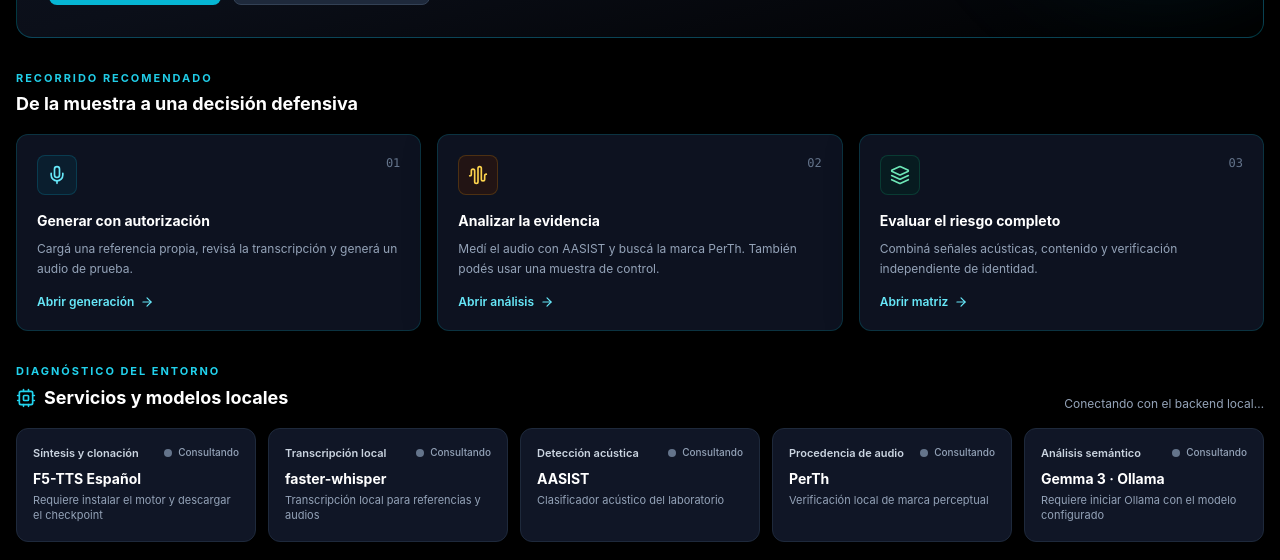
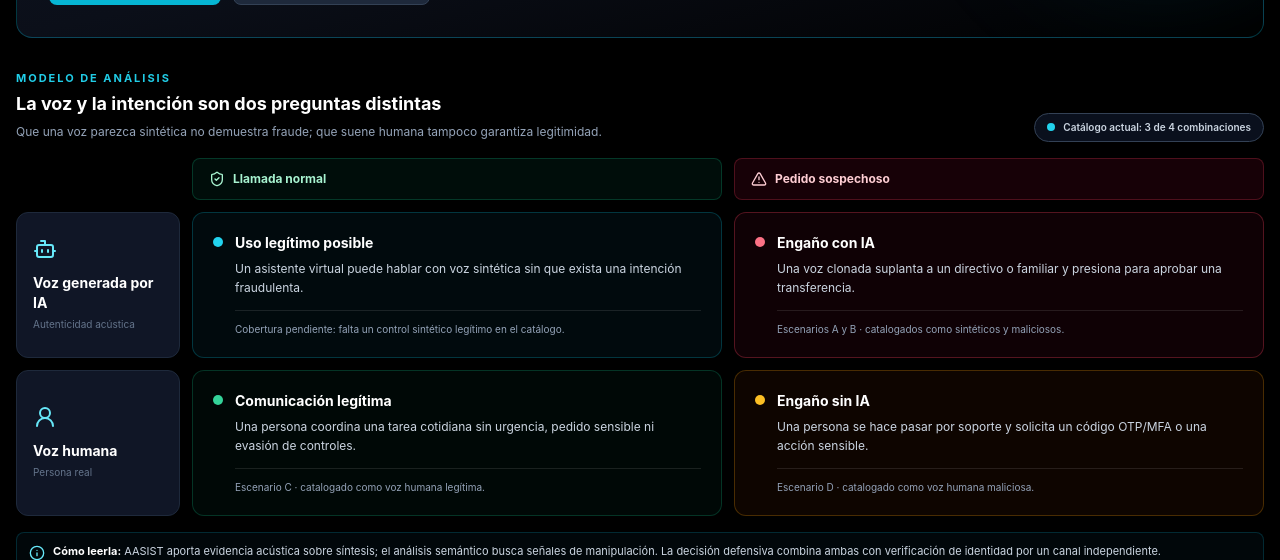
Before and after one commit to duiliomamani/tpi-ing-social, a Next.js app in the folder frontend/: page / in a window 1280 px wide. Shown: the part 392-952 px from the top of the page. Built offline with nearby package versions, Linux system fonts and the light colour scheme; no server answers.

Commit message:
feat(frontend): add voice and intent scenario matrix

```diff
--- a/frontend/src/components/DashboardTab.tsx
+++ b/frontend/src/components/DashboardTab.tsx
@@ -5,11 +5,16 @@ import {
   Activity,
   ArrowRight,
   AudioWaveform,
+  Bot,
   CheckCircle2,
   Cpu,
+  Info,
   Layers,
   Mic,
-  Sparkles
+  Sparkles,
+  ShieldCheck,
+  TriangleAlert,
+  UserRound
 } from "lucide-react";
 import { SystemHealthResponse } from "@/lib/types";
 
@@ -62,6 +67,76 @@ const STATUS_STYLE = {
   pending: { dot: "bg-slate-500", text: "Consultando", label: "text-slate-400" }
 };
 
+const VOICE_INTENT_ROWS = [
+  {
+    key: "synthetic",
+    label: "Voz generada por IA",
+    detail: "Autenticidad acústica",
+    icon: Bot,
+    cells: [
+      {
+        intent: "Llamada normal",
+        title: "Uso legítimo posible",
+        description: "Un asistente virtual puede hablar con voz sintética sin que exista una intención fraudulenta.",
+        evidence: "Cobertura pendiente: falta un control sintético legítimo en el catálogo.",
+        tone: "cyan",
+      },
+      {
+        intent: "Pedido sospechoso",
+        title: "Engaño con IA",
+        description: "Una voz clonada suplanta a un directivo o familiar y presiona para aprobar una transferencia.",
+        evidence: "Escenarios A y B · catalogados como sintéticos y maliciosos.",
+        tone: "rose",
+      },
+    ],
+  },
+  {
+    key: "human",
+    label: "Voz humana",
+    detail: "Persona real",
+    icon: UserRound,
+    cells: [
+      {
+        intent: "Llamada normal",
+        title: "Comunicación legítima",
+        description: "Una persona coordina una tarea cotidiana sin urgencia, pedido sensible ni evasión de controles.",
+        evidence: "Escenario C · catalogado como voz humana legítima.",
+        tone: "emerald",
+      },
+      {
+        intent: "Pedido sospechoso",
+        title: "Engaño sin IA",
+        description: "Una persona se hace pasar por soporte y solicita un código OTP/MFA o una acción sensible.",
+        evidence: "Escenario D · catalogado como voz humana maliciosa.",
+        tone: "amber",
+      },
+    ],
+  },
+] as const;
+
+const MATRIX_TONES = {
+  cyan: {
+    card: "border-cyan-500/25 bg-cyan-950/20",
+    badge: "bg-cyan-500/15 text-cyan-200",
+    dot: "bg-cyan-400",
+  },
+  rose: {
+    card: "border-rose-500/30 bg-rose-950/20",
+    badge: "bg-rose-500/15 text-rose-200",
+    dot: "bg-rose-400",
+  },
+  emerald: {
+    card: "border-emerald-500/25 bg-emerald-950/20",
+    badge: "bg-emerald-500/15 text-emerald-200",
+    dot: "bg-emerald-400",
+  },
+  amber: {
+    card: "border-amber-500/25 bg-amber-950/20",
+    badge: "bg-amber-500/15 text-amber-200",
+    dot: "bg-amber-400",
+  },
+} as const;
+
 export const DashboardTab: React.FC<DashboardTabProps> = ({ health, onNavigate }) => {
   return (
     <div className="space-y-8">
@@ -101,6 +176,8 @@ export const DashboardTab: React.FC<DashboardTabProps> = ({ health, onNavigate }
           </div>
         </div>
       </section>
+
+      <VoiceIntentMatrix />
 
       <section className="space-y-4" aria-labelledby="workflow-heading">
         <div>
@@ -189,3 +266,79 @@ export const DashboardTab: React.FC<DashboardTabProps> = ({ health, onNavigate }
     </div>
   );
 };
+
+function VoiceIntentMatrix() {
+  return (
+    <section className="space-y-4" aria-labelledby="voice-intent-heading">
+      <div className="flex flex-col gap-2 sm:flex-row sm:items-end sm:justify-between">
+        <div>
+          <p className="text-[11px] font-bold uppercase tracking-[0.18em] text-cyan-400">Modelo de análisis</p>
+          <h2 id="voice-intent-heading" className="mt-1 text-lg font-bold text-white">La voz y la intención son dos preguntas distintas</h2>
+          <p className="mt-1 max-w-3xl text-xs leading-relaxed text-slate-400">
+            Que una voz parezca sintética no demuestra fraude; que suene humana tampoco garantiza legitimidad.
+          </p>
+        </div>
+        <div className="inline-flex w-fit items-center gap-2 rounded-full border border-slate-700 bg-slate-900/70 px-3 py-1.5 text-[10px] font-semibold text-slate-300">
+          <span className="h-2 w-2 rounded-full bg-cyan-400" />
+          Catálogo actual: 3 de 4 combinaciones
+        </div>
+      </div>
+
+      <div role="table" aria-label="Matriz de tipo de voz e intención de la llamada" className="space-y-3">
+        <div role="row" className="hidden grid-cols-[164px_repeat(2,minmax(0,1fr))] gap-3 md:grid">
+          <div role="columnheader" aria-label="Tipo de voz" />
+          <div role="columnheader" className="flex items-center gap-2 rounded-lg border border-emerald-500/25 bg-emerald-950/30 px-4 py-3 text-xs font-bold text-emerald-200">
+            <ShieldCheck className="h-4 w-4" />
+            Llamada normal
+          </div>
+          <div role="columnheader" className="flex items-center gap-2 rounded-lg border border-rose-500/25 bg-rose-950/30 px-4 py-3 text-xs font-bold text-rose-200">
+            <TriangleAlert className="h-4 w-4" />
+            Pedido sospechoso
+          </div>
+        </div>
+
+        {VOICE_INTENT_ROWS.map((row) => {
+          const RowIcon = row.icon;
+          return (
+            <div key={row.key} role="rowgroup" className="grid grid-cols-1 gap-3 md:grid-cols-[164px_repeat(2,minmax(0,1fr))]">
+              <div role="rowheader" className="hidden flex-col justify-center rounded-xl border border-slate-800 bg-cyber-850 p-4 md:flex">
+                <RowIcon className="h-6 w-6 text-cyan-300" />
+                <span className="mt-3 text-sm font-bold text-white">{row.label}</span>
+                <span className="mt-1 text-[10px] text-slate-500">{row.detail}</span>
+              </div>
+              {row.cells.map((cell) => {
+                const tone = MATRIX_TONES[cell.tone];
+                return (
+                  <article key={`${row.key}-${cell.intent}`} role="cell" className={`rounded-xl border p-4 sm:p-5 ${tone.card}`}>
+                    <div className="mb-3 flex items-center justify-between gap-3 md:hidden">
+                      <span className="inline-flex items-center gap-1.5 text-[10px] font-semibold text-slate-300">
+                        <RowIcon className="h-3.5 w-3.5 text-cyan-300" />
+                        {row.label}
+                      </span>
+                      <span className={`rounded-full px-2 py-1 text-[9px] font-bold ${tone.badge}`}>{cell.intent}</span>
+                    </div>
+                    <div className="flex items-start gap-3">
+                      <span className={`mt-1 h-2.5 w-2.5 shrink-0 rounded-full ${tone.dot}`} aria-hidden="true" />
+                      <div className="min-w-0">
+                        <h3 className="text-sm font-bold text-white">{cell.title}</h3>
+                        <p className="mt-1.5 text-xs leading-relaxed text-slate-300">{cell.description}</p>
+                        <p className="mt-3 border-t border-white/10 pt-2.5 text-[10px] leading-relaxed text-slate-400">{cell.evidence}</p>
+                      </div>
+                    </div>
+                  </article>
+                );
+              })}
+            </div>
+          );
+        })}
+      </div>
+
+      <div className="flex items-start gap-2 rounded-lg border border-cyan-500/20 bg-cyan-950/15 px-3 py-2.5 text-[11px] leading-relaxed text-slate-300">
+        <Info className="mt-0.5 h-4 w-4 shrink-0 text-cyan-300" />
+        <p>
+          <strong className="text-white">Cómo leerla:</strong> AASIST aporta evidencia acústica sobre síntesis; el análisis semántico busca señales de manipulación. La decisión defensiva combina ambas con verificación de identidad por un canal independiente.
+        </p>
+      </div>
+    </section>
+  );
+}
```
